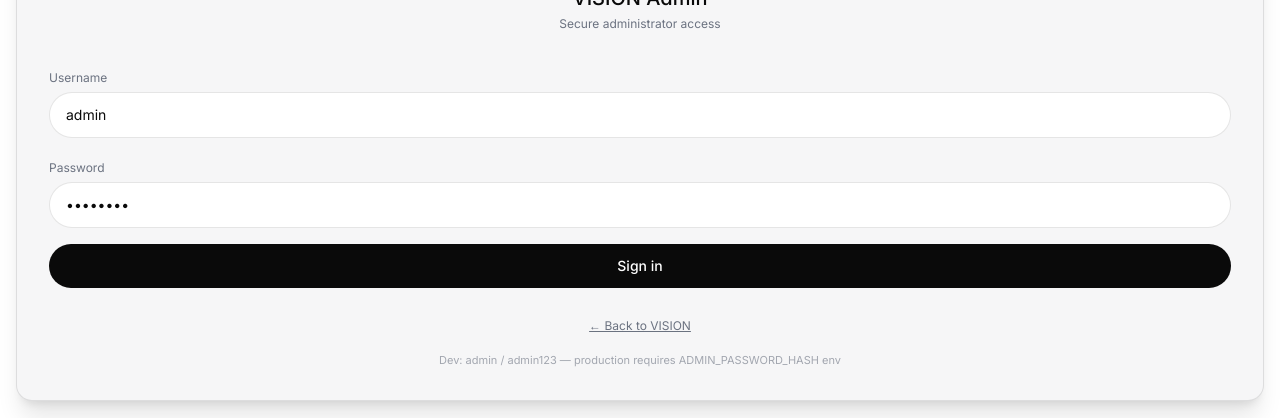
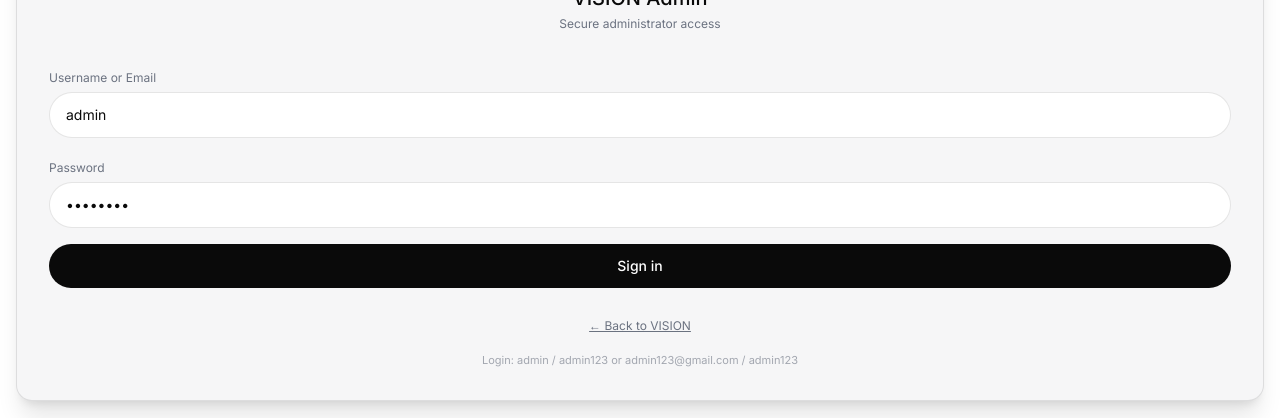
Before and after one commit to patelshlok3107/vision-, a Next.js app: page /admin/login in a window 1280 px wide. Shown: the part 252-670 px from the top of the page. Built offline with nearby package versions, Linux system fonts and the light colour scheme; no server answers.

Commit message:
feat: admin login accepts email admin123@gmail.com as alias for admin

```diff
--- a/src/app/admin/login/page.tsx
+++ b/src/app/admin/login/page.tsx
@@ -42,8 +42,8 @@ export default function AdminLoginPage() {
         </div>
         <form onSubmit={handleLogin} className="mt-8 space-y-4">
           <div>
-            <label className="text-xs" style={{ color: "var(--muted)" }}>Username</label>
-            <input value={username} onChange={e=>setUsername(e.target.value)} placeholder="admin" className="mt-1 w-full rounded-xl px-4 py-3 text-sm outline-none border" style={{ background: "var(--bg)", borderColor: "var(--border)", color: "var(--text)" }} required />
+            <label className="text-xs" style={{ color: "var(--muted)" }}>Username or Email</label>
+            <input value={username} onChange={e=>setUsername(e.target.value)} placeholder="admin or admin123@gmail.com" className="mt-1 w-full rounded-xl px-4 py-3 text-sm outline-none border" style={{ background: "var(--bg)", borderColor: "var(--border)", color: "var(--text)" }} required />
           </div>
           <div>
             <label className="text-xs" style={{ color: "var(--muted)" }}>Password</label>
@@ -57,7 +57,7 @@ export default function AdminLoginPage() {
         <div className="mt-6 text-center">
           <a href="/" className="text-xs underline" style={{ color: "var(--muted)" }}>← Back to VISION</a>
         </div>
-        <div className="mt-4 text-[11px] text-center" style={{ color: "var(--muted)", opacity: 0.6 }}>Dev: admin / admin123 — production requires ADMIN_PASSWORD_HASH env</div>
+        <div className="mt-4 text-[11px] text-center" style={{ color: "var(--muted)", opacity: 0.6 }}>Login: admin / admin123 or admin123@gmail.com / admin123</div>
       </div>
     </div>
   );
```
